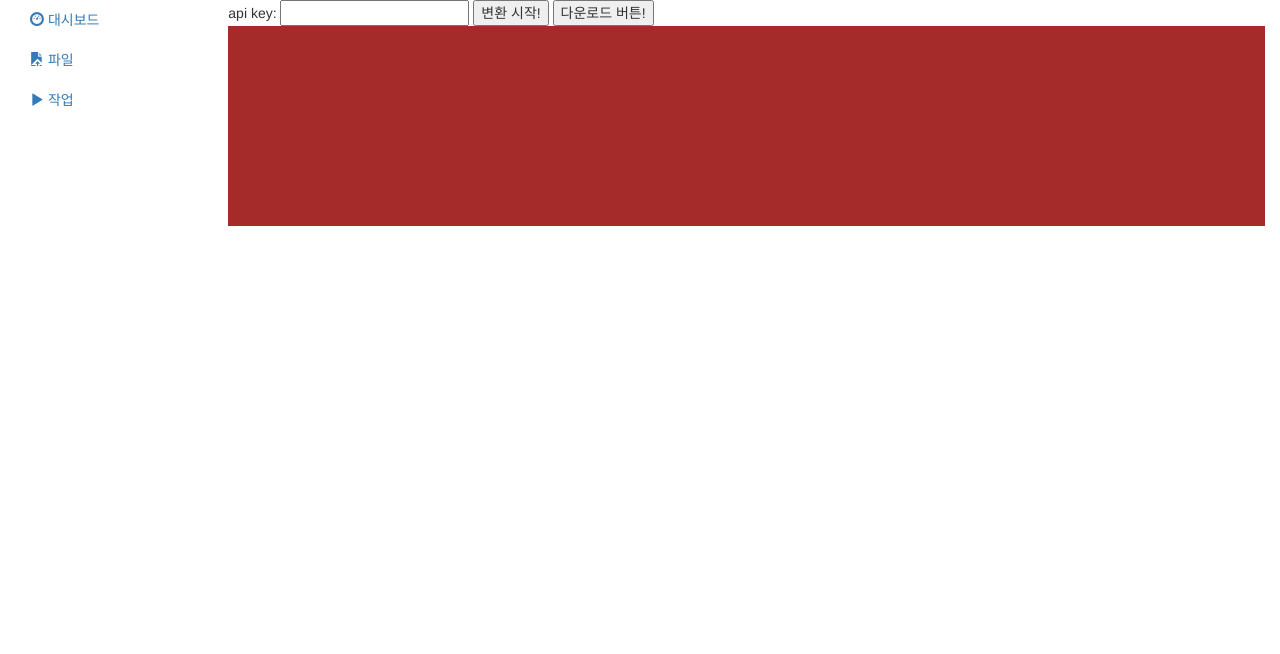
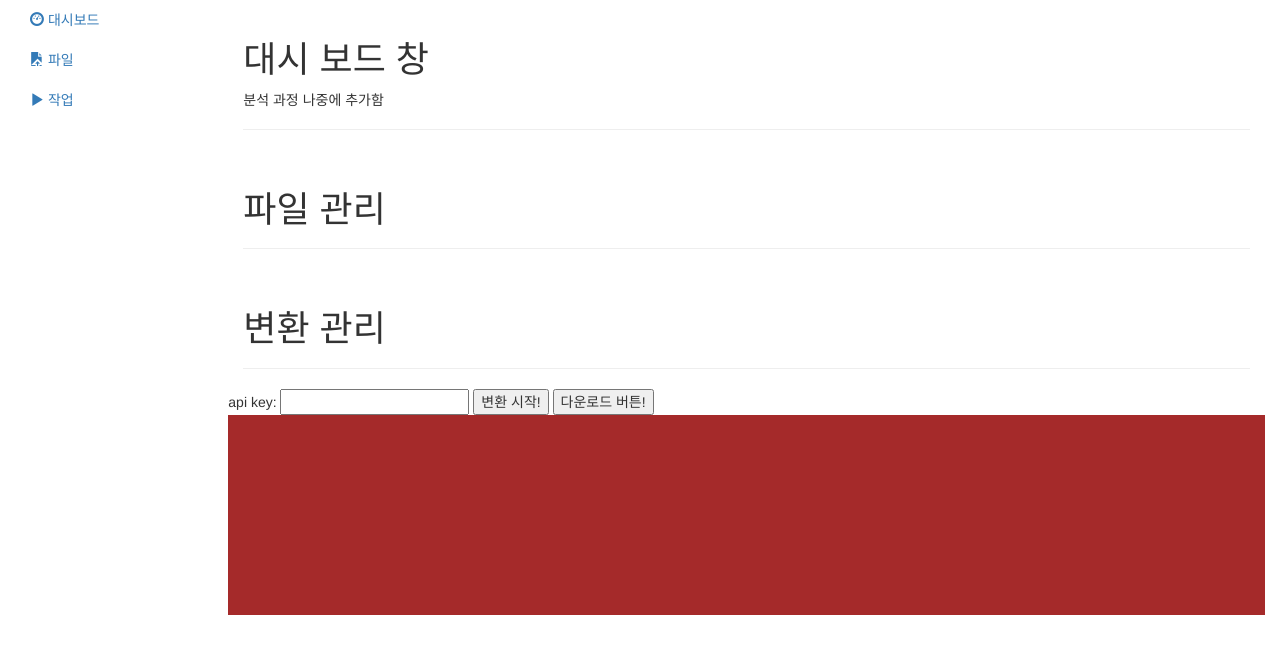
Before and after one commit to presentY1897/getAddressFromJUSOapi, a plain HTML site: page index.html in a window 1280 px wide. Drawn offline with nearby package versions, Linux system fonts and the light colour scheme.

Commit message:
create each page

```diff
--- a/index.html
+++ b/index.html
@@ -33,6 +33,22 @@
                 </div>
             </nav>
             <main role='main' class='col-md-9 ml-sm-auto col-lg-10 px-md-4'>
+                <div id='dashboard_page' class="container-fluid">
+                    <div class='page-header'>
+                        <h1>대시 보드 창</h1>
+                        <p>분석 과정 나중에 추가함</p>
+                    </div>
+                </div>
+                <div id='fileupload_page' class='container-fluid'>
+                    <div class='page-header'>
+                        <h1>파일 관리</h1>
+                    </div>
+                </div>
+                <div id='work_page' class='container-fluid'>
+                    <div class='page-header'>
+                        <h1>변환 관리</h1>
+                    </div>
+                </div>
                 <div>
                     api key: <input id='api_key_input' />
 
```
